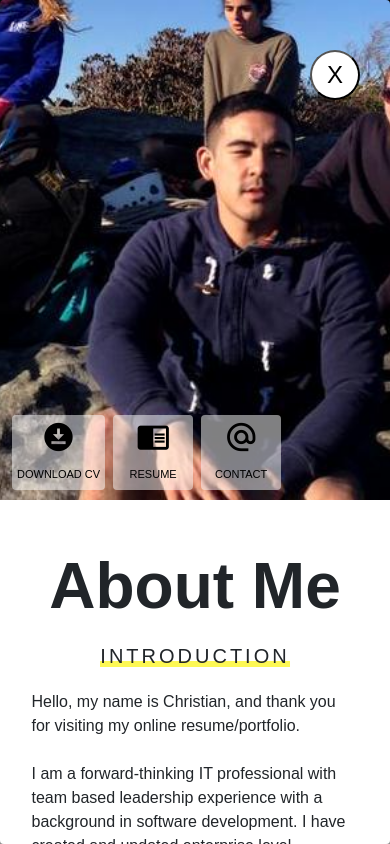
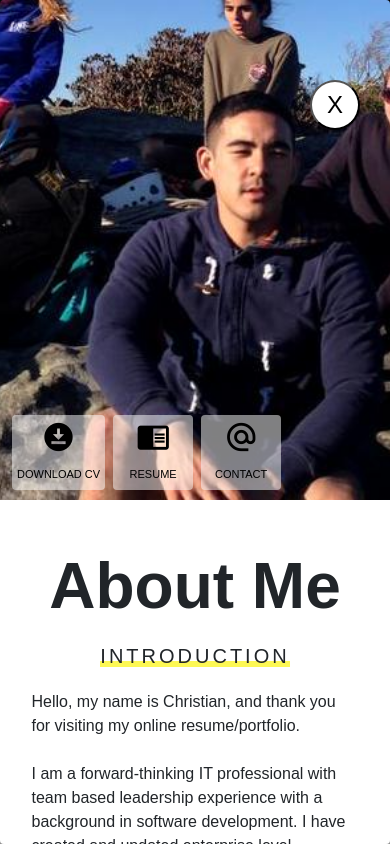
Before and after one commit to Caromin/CarominResume, an Angular app: page / in a window 390 px wide. Both pictures are taken after a click on the button "ABOUT ME". Built offline with nearby package versions, Linux system fonts and the light colour scheme.

Commit message:
modal close position

```diff
--- a/src/app/commons/modal-close/modal-close.component.scss
+++ b/src/app/commons/modal-close/modal-close.component.scss
@@ -15,6 +15,6 @@
 
 @media (max-width: 600px) {
     .x-button {
-        top: 50px;
+        top: 80px;
     }
 }
```
